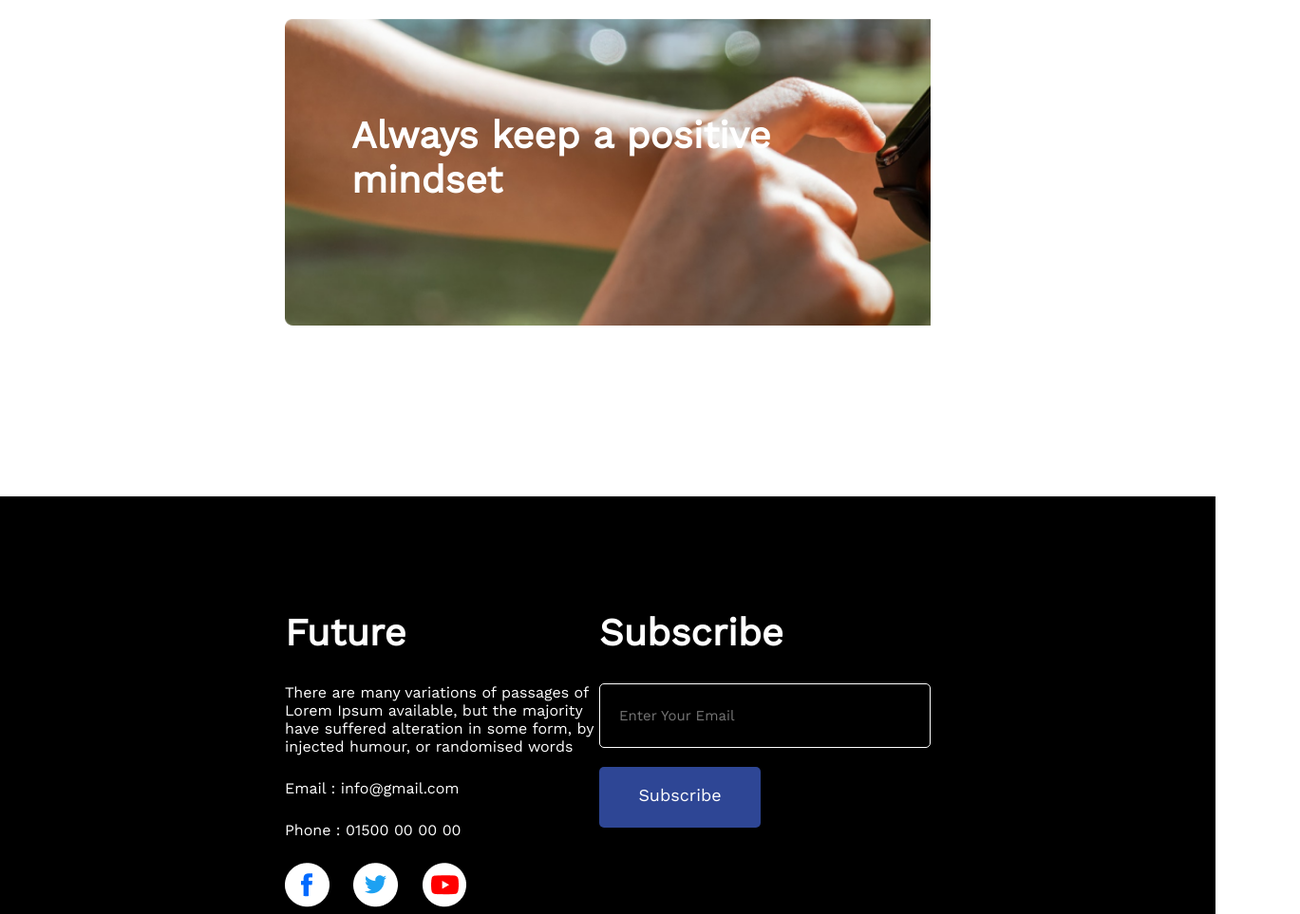
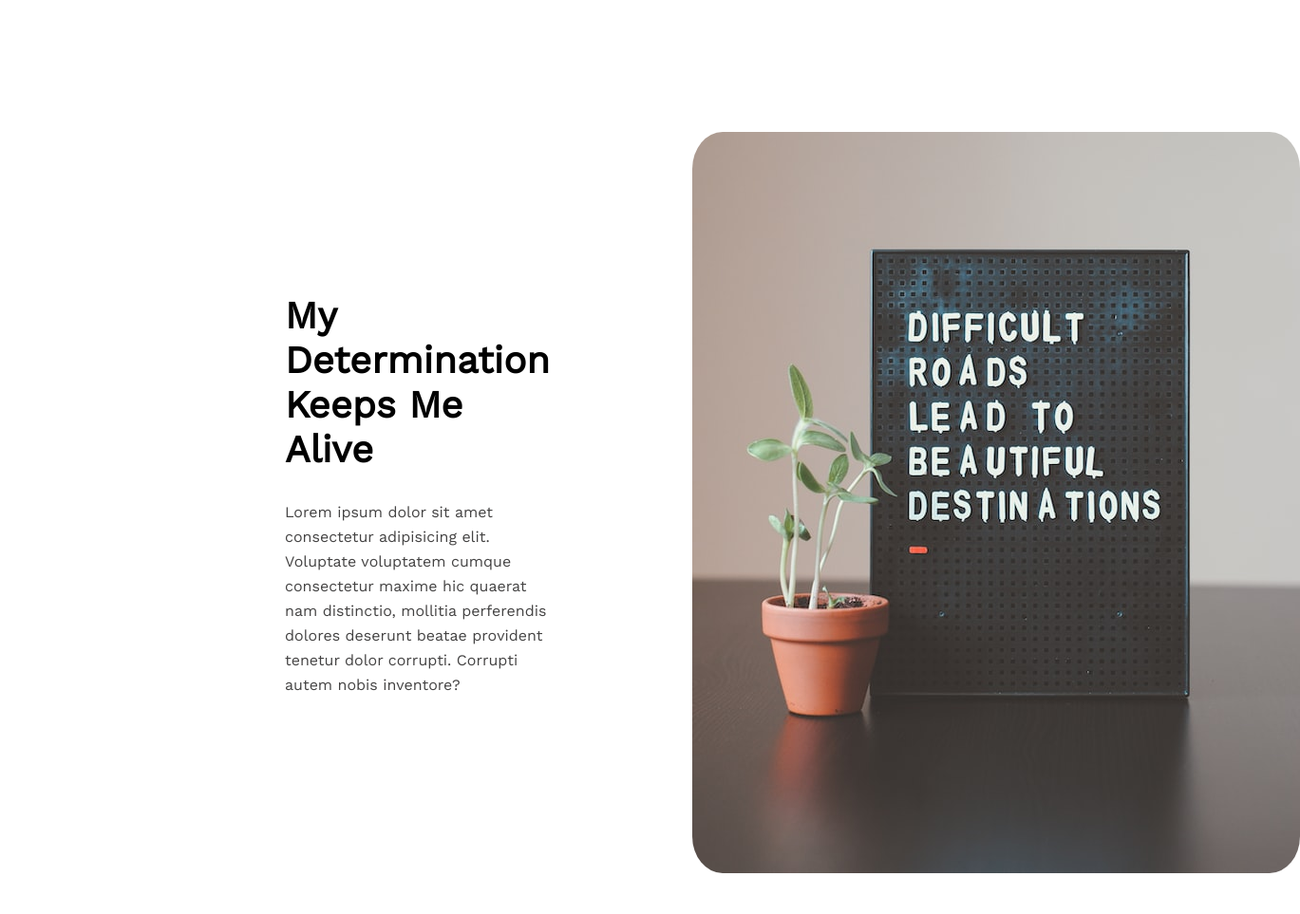
Before and after one commit to kowshik363/new-year-new-me, a plain HTML site: page index.html in a window 1280 px wide. Shown: the part 2520-3483 px from the top of the page at 95% size, 1369 px wide, since content can reach past the window. Drawn offline with nearby package versions, Linux system fonts and the light colour scheme.

Commit message:
extra section determination added

```diff
--- a/index.html
+++ b/index.html
@@ -76,6 +76,16 @@
           </div>
         </div>
       </section>
+      <!-- extra work -->
+      <section class="my-determination">
+        <div class="determination-module">
+          <h3 class="section-title">My Determination<br>Keeps Me<br>Alive</h3>
+          <p class="section-desc">Lorem ipsum dolor sit amet consectetur adipisicing elit. Voluptate voluptatem cumque consectetur maxime hic quaerat nam distinctio, mollitia perferendis dolores deserunt beatae provident tenetur dolor corrupti. Corrupti autem nobis inventore?</p>
+        </div>
+        <div class="determination-image">
+          <img src="images/determination.jpg" alt="image for determination">
+        </div>
+      </section>
       <section class="contact-banner">
         <h3 class="section-title">Always keep a positive<br>mindset</h3>
       </section>
--- a/styles/new-me.css
+++ b/styles/new-me.css
@@ -15,6 +15,7 @@ section{
 
 .section-desc{
     margin-bottom: 20px;
+    line-height: 26px;
 }
 
 .section-desc, .section-desc-point{
@@ -101,7 +102,8 @@ section{
 /* MY PLANS SECTION */
 
 .my-plans .section-title{
-    margin: auto;
+    text-align: center;
+    margin-bottom: 50px;
 }
 
 .my-all-plans{
@@ -109,13 +111,13 @@ section{
     justify-content: space-between;
 }
 
+.plan{
+    text-align: center;
+}
+
 .plan-title{
     font-size: 20px;
     font-weight: 700px;
-}
-
-.plan img{
-    text-align: center;
 }
 
 .plan-title{
@@ -127,10 +129,30 @@ section{
     text-align: center;
 }
 
+/* DETERMINATION SECTION */
+
+.my-determination{
+    display: flex;
+    justify-content: space-around;
+    gap: 150px;
+}
+
+.determination-module{
+    margin: auto;
+}
+
+.determination-image img{
+    border-radius: 5%;
+    -webkit-border-radius: 5%;
+    -moz-border-radius: 5%;
+    -ms-border-radius: 5%;
+    -o-border-radius: 5%;
+}
+
 /* CONTACT BANNER */
 
 .contact-banner{
-    background-image: url('../images/watch.png');
+    background: linear-gradient(to right, #005FAC 0%, rgba(0, 95, 172, 0) 100%), url(../images/watch.png);
     background-repeat: no-repeat;
     background-size: cover;
     padding: 100px 0 100px 70px;
```
Also changed, not shown: images/determination.jpg (added).
